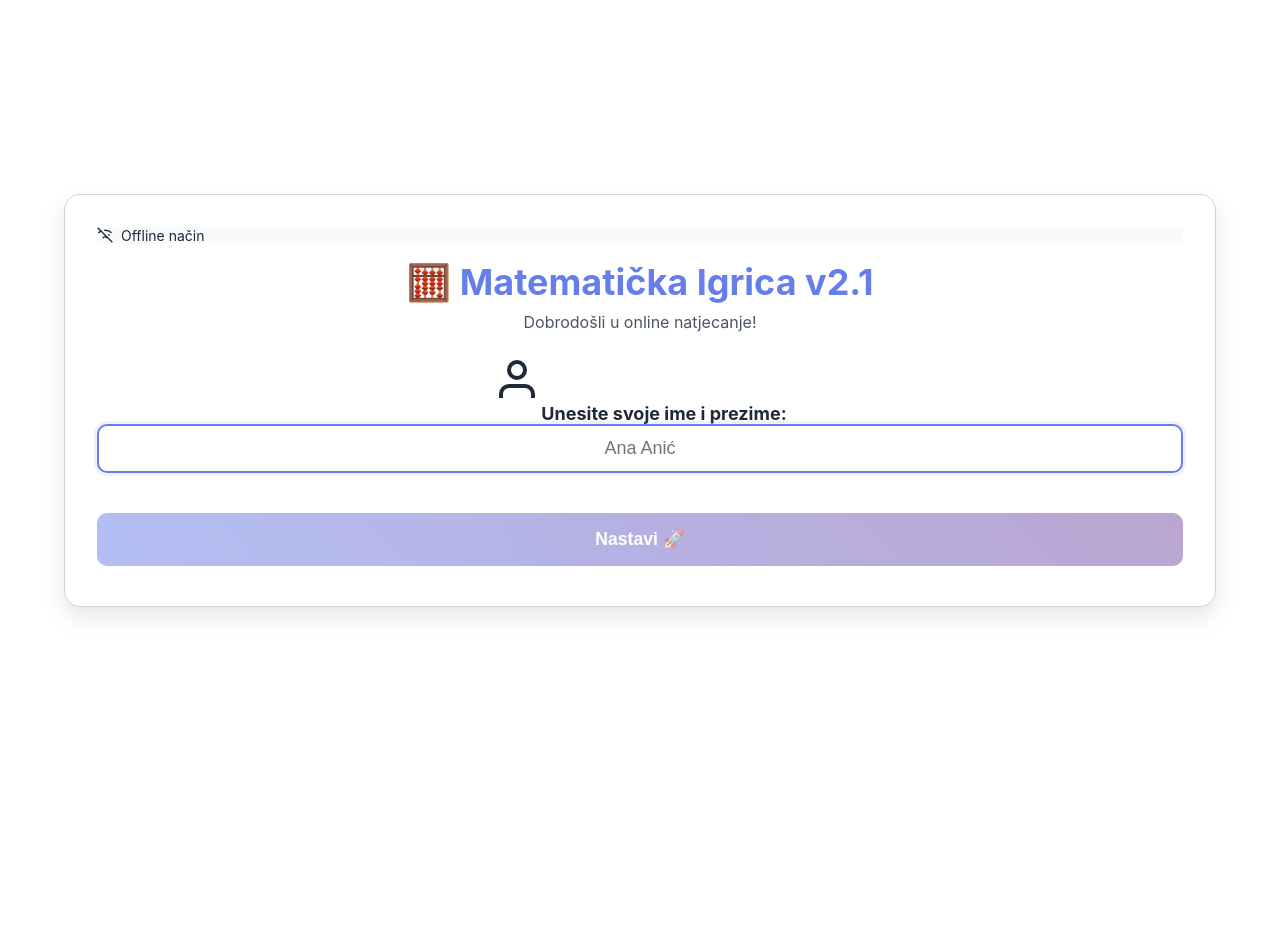
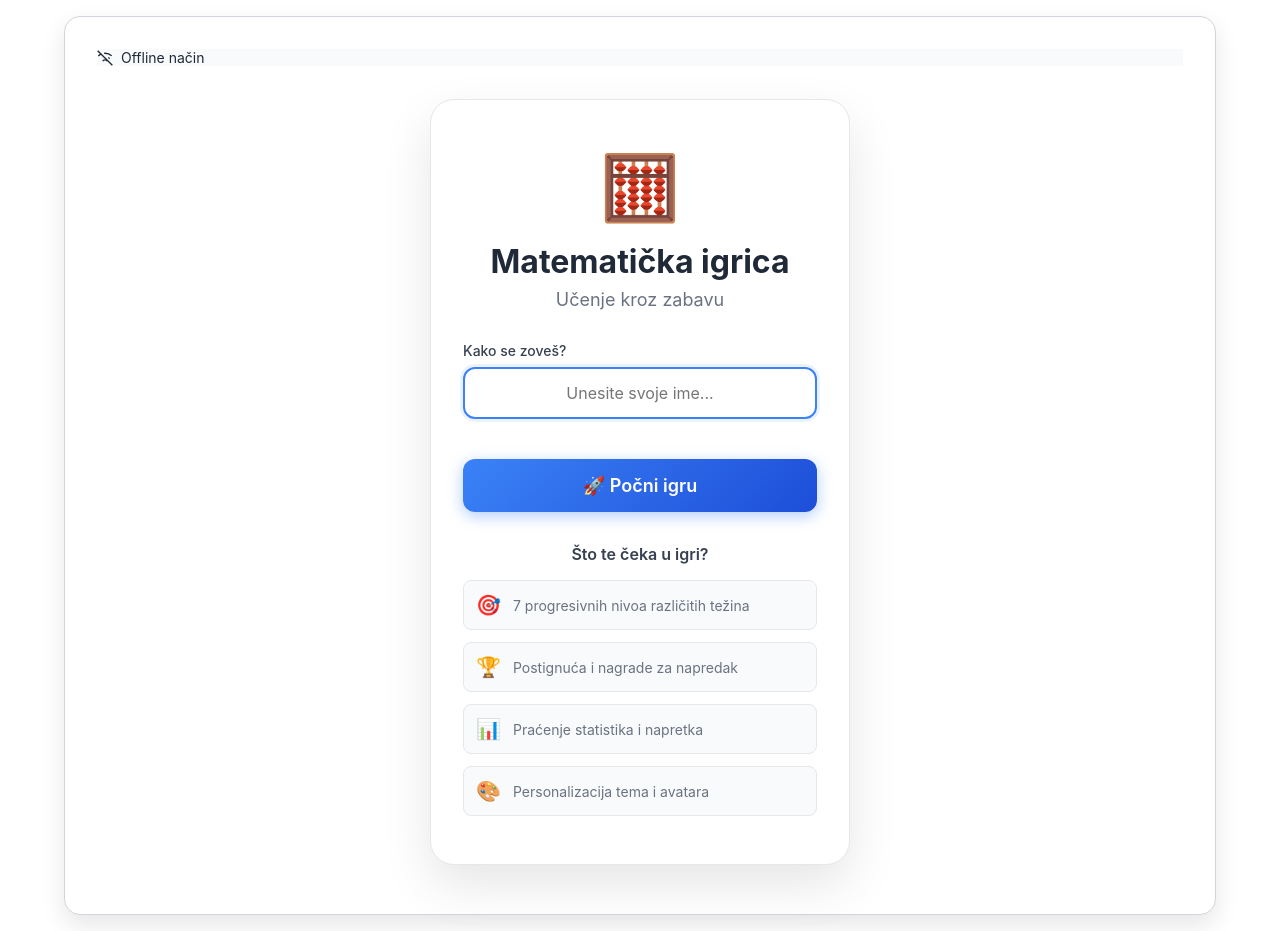
Before and after one commit to kreso1202/matematicka-igra, a React (Vite) app: page / in a window 1280 px wide. Before the commit the page ends 800 px from the top, so only its background shows below. Built offline with nearby package versions, Linux system fonts and the light colour scheme; no server answers.

Commit message:
Update WelcomeScreen.jsx

```diff
--- a/src/components/screens/WelcomeScreen.jsx
+++ b/src/components/screens/WelcomeScreen.jsx
@@ -1,47 +1,257 @@
-import { User } from '../Icons';
-import { GAME_STATES } from '../../services/gameConfig';
+import React, { useState } from 'react';
+import { GAME_STATES } from '../../services/gameConfig.js';
 
-function WelcomeScreen({ playerName, setPlayerName, setGameState, isJsonBinConfigured }) {
+function WelcomeScreen({ playerName, setPlayerName, setGameState }) {
+    const [inputError, setInputError] = useState('');
+
     const handleSubmit = (e) => {
         e.preventDefault();
-        if (playerName.trim()) {
+        const trimmedName = playerName.trim();
+
+        if (!trimmedName) {
+            setInputError('Molim unesite svoje ime');
+            return;
+        }
+
+        if (trimmedName.length < 2) {
+            setInputError('Ime mora imati barem 2 znakova');
+            return;
+        }
+
+        if (trimmedName.length > 20) {
+            setInputError('Ime može imati najviše 20 znakova');
+            return;
+        }
+
         setGameState(GAME_STATES.MENU);
-        }
     };
 
+    const handleInputChange = (e) => {
+        setPlayerName(e.target.value);
+        if (inputError) setInputError('');
+    };
+
+    // Inline stilovi za suženi layout
+    const containerStyle = {
+        minHeight: '100vh',
+        display: 'flex',
+        alignItems: 'center',
+        justifyContent: 'center',
+        padding: '1rem',
+        fontFamily: '-apple-system, BlinkMacSystemFont, "Segoe UI", Roboto, sans-serif'
+    };
+
+    const cardStyle = {
+        maxWidth: '420px',  // Ograničena širina umjesto pune širine
+        width: '100%',
+        backgroundColor: 'white',
+        borderRadius: '1.5rem',
+        padding: '3rem 2rem',
+        boxShadow: '0 20px 50px rgba(0, 0, 0, 0.1)',
+        border: '1px solid #e5e7eb',
+        textAlign: 'center'
+    };
+
+    const headerStyle = {
+        marginBottom: '2rem'
+    };
+
+    const iconStyle = {
+        fontSize: '4rem',
+        marginBottom: '1rem',
+        display: 'block'
+    };
+
+    const titleStyle = {
+        fontSize: '2rem',
+        fontWeight: 'bold',
+        color: '#1f2937',
+        margin: '0 0 0.5rem 0'
+    };
+
+    const subtitleStyle = {
+        fontSize: '1.125rem',
+        color: '#6b7280',
+        margin: 0
+    };
+
+    const formStyle = {
+        display: 'flex',
+        flexDirection: 'column',
+        gap: '1.5rem'
+    };
+
+    const inputContainerStyle = {
+        textAlign: 'left'
+    };
+
+    const labelStyle = {
+        display: 'block',
+        fontSize: '0.875rem',
+        fontWeight: '500',
+        color: '#374151',
+        marginBottom: '0.5rem'
+    };
+
+    const inputStyle = {
+        width: '100%',
+        padding: '0.875rem 1rem',
+        fontSize: '1rem',
+        border: `2px solid ${inputError ? '#ef4444' : '#d1d5db'}`,
+        borderRadius: '0.75rem',
+        outline: 'none',
+        transition: 'all 0.2s ease',
+        fontFamily: 'inherit',
+        backgroundColor: inputError ? '#fef2f2' : 'white'
+    };
+
+    const inputFocusStyle = {
+        borderColor: '#3b82f6',
+        boxShadow: '0 0 0 3px rgba(59, 130, 246, 0.1)'
+    };
+
+    const errorStyle = {
+        color: '#ef4444',
+        fontSize: '0.875rem',
+        marginTop: '0.5rem',
+        display: 'flex',
+        alignItems: 'center',
+        gap: '0.5rem'
+    };
+
+    const buttonStyle = {
+        background: 'linear-gradient(135deg, #3b82f6, #1d4ed8)',
+        color: 'white',
+        border: 'none',
+        padding: '1rem 2rem',
+        fontSize: '1.125rem',
+        fontWeight: '600',
+        borderRadius: '0.75rem',
+        cursor: 'pointer',
+        transition: 'all 0.3s ease',
+        fontFamily: 'inherit',
+        boxShadow: '0 4px 15px rgba(59, 130, 246, 0.4)'
+    };
+
+    const buttonHoverStyle = {
+        background: 'linear-gradient(135deg, #1d4ed8, #1e40af)',
+        transform: 'translateY(-2px)',
+        boxShadow: '0 8px 25px rgba(59, 130, 246, 0.6)'
+    };
+
+    const featuresStyle = {
+        marginTop: '2rem',
+        textAlign: 'left'
+    };
+
+    const featuresTitleStyle = {
+        fontSize: '1rem',
+        fontWeight: '600',
+        color: '#374151',
+        marginBottom: '1rem',
+        textAlign: 'center'
+    };
+
+    const featuresListStyle = {
+        display: 'grid',
+        gridTemplateColumns: '1fr',
+        gap: '0.75rem',
+        fontSize: '0.875rem',
+        color: '#6b7280'
+    };
+
+    const featureItemStyle = {
+        display: 'flex',
+        alignItems: 'center',
+        gap: '0.75rem',
+        padding: '0.75rem',
+        backgroundColor: '#f8fafc',
+        borderRadius: '0.5rem',
+        border: '1px solid #e5e7eb'
+    };
+
+    const featureIconStyle = {
+        fontSize: '1.25rem',
+        flexShrink: 0
+    };
+
+    const [buttonHovered, setButtonHovered] = React.useState(false);
+
     return (
-        <div className="text-center">
-            <div className="mb-6">
-                <h1 className="text-4xl font-bold text-purple-600 mb-2">
-                    🧮 Matematička Igrica v2.1
-                </h1>
-                <p className="text-gray-600">
-                    {isJsonBinConfigured ? 'Dobrodošli u online natjecanje!' : 'Dobrodošli u svijet brojeva!'}
-                </p>
+        <div style={containerStyle}>
+            <div style={cardStyle}>
+                {/* Header */}
+                <div style={headerStyle}>
+                    <span style={iconStyle}>🧮</span>
+                    <h1 style={titleStyle}>Matematička igrica</h1>
+                    <p style={subtitleStyle}>Učenje kroz zabavu</p>
                 </div>
 
-            <form onSubmit={handleSubmit} className="mb-6">
-                <User className="mx-auto text-purple-500 mb-4" size={48} />
-                <label className="block text-lg font-bold text-gray-700 mb-2">
-                    Unesite svoje ime i prezime:
+                {/* Form */}
+                <form onSubmit={handleSubmit} style={formStyle}>
+                    <div style={inputContainerStyle}>
+                        <label htmlFor="playerName" style={labelStyle}>
+                            Kako se zoveš?
                         </label>
                         <input
+                            id="playerName"
                             type="text"
                             value={playerName}
-                    onChange={(e) => setPlayerName(e.target.value)}
-                    className="w-full p-3 border-2 border-purple-300 rounded-xl focus:border-purple-500 focus:outline-none text-center text-lg"
-                    placeholder="Ana Anić"
+                            onChange={handleInputChange}
+                            placeholder="Unesite svoje ime..."
+                            style={inputStyle}
+                            onFocus={(e) => {
+                                Object.assign(e.target.style, inputFocusStyle);
+                            }}
+                            onBlur={(e) => {
+                                e.target.style.borderColor = inputError ? '#ef4444' : '#d1d5db';
+                                e.target.style.boxShadow = 'none';
+                            }}
                             autoFocus
+                            maxLength={20}
                         />
+                        {inputError && (
+                            <div style={errorStyle}>
+                                <span>⚠️</span>
+                                {inputError}
+                            </div>
+                        )}
+                    </div>
+
+                    <button
+                        type="submit"
+                        style={buttonHovered ? {...buttonStyle, ...buttonHoverStyle} : buttonStyle}
+                        onMouseEnter={() => setButtonHovered(true)}
+                        onMouseLeave={() => setButtonHovered(false)}
+                        disabled={!playerName.trim()}
+                    >
+                        🚀 Počni igru
+                    </button>
                 </form>
 
-            <button
-                onClick={handleSubmit}
-                disabled={!playerName.trim()}
-                className="button-primary disabled:opacity-50 disabled:cursor-not-allowed"
-            >
-                Nastavi 🚀
-            </button>
+                {/* Features */}
+                <div style={featuresStyle}>
+                    <h3 style={featuresTitleStyle}>Što te čeka u igri?</h3>
+                    <div style={featuresListStyle}>
+                        <div style={featureItemStyle}>
+                            <span style={featureIconStyle}>🎯</span>
+                            <span>7 progresivnih nivoa različitih težina</span>
+                        </div>
+                        <div style={featureItemStyle}>
+                            <span style={featureIconStyle}>🏆</span>
+                            <span>Postignuća i nagrade za napredak</span>
+                        </div>
+                        <div style={featureItemStyle}>
+                            <span style={featureIconStyle}>📊</span>
+                            <span>Praćenje statistika i napretka</span>
+                        </div>
+                        <div style={featureItemStyle}>
+                            <span style={featureIconStyle}>🎨</span>
+                            <span>Personalizacija tema i avatara</span>
+                        </div>
+                    </div>
+                </div>
+            </div>
         </div>
     );
 }
```
Lines whose indentation alone changed are shown as unchanged.
